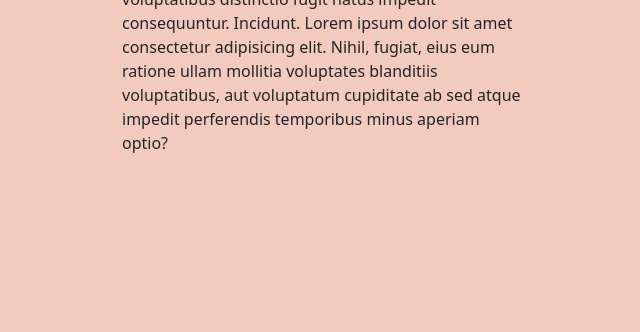
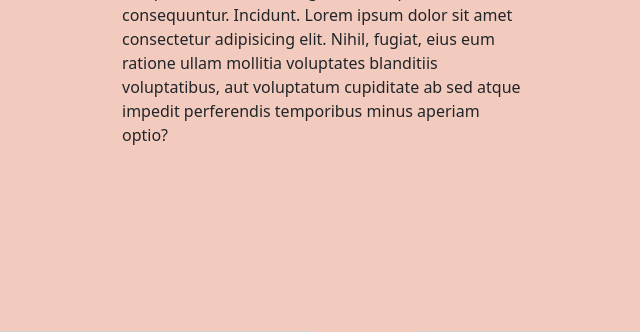
Before and after one commit to DOdrums/PortfolioProjectFour, a Django app: page / in a window 1280 px wide. Shown: the part 1247-1579 px from the top of the page, without its empty margins (64-704 px from the left). Run offline with Django 3.2, Linux system fonts and the light colour scheme; data comes from the database, SQL or seed files in the repository.

Commit message:
Improve margins on about section of homepage

```diff
--- a/templates/index.html
+++ b/templates/index.html
@@ -18,8 +18,8 @@
         </div>
     </div>
     <div class="container">
-        <div class="row m-2 p-5">
-            <div class="col-6 mt-5 p-5">
+        <div class="row mx-2 p-lg-5">
+            <div class="col-12 col-md-6 mt-xl-5 p-lg-5">
                 <p>Lorem ipsum dolor sit amet consectetur adipisicing elit. Officia dolor sit debitis veritatis tempore
                     earum atque, id aperiam labore! Itaque ut quo quis provident hic mollitia illum alias. Excepturi,
                     assumenda. Lorem ipsum dolor sit amet consectetur adipisicing elit. Ducimus similique, nesciunt
@@ -29,7 +29,7 @@
                     voluptatibus, aut voluptatum cupiditate ab sed atque impedit perferendis temporibus minus aperiam
                     optio?</p>
             </div>
-            <div class="col-6">
+            <div class="col-12 col-md-6 mt-3 mt-md-0 px-2">
                 <img class="img-fluid"
                     src="https://res.cloudinary.com/dirkornee/image/upload/v1664376102/salon_ryti69.jpg"
                     alt="image of salon NailsbyFaar">
```
